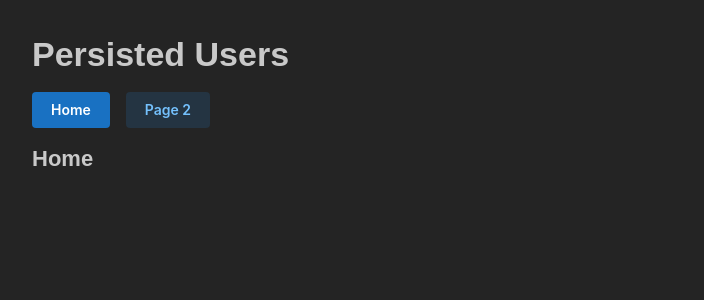
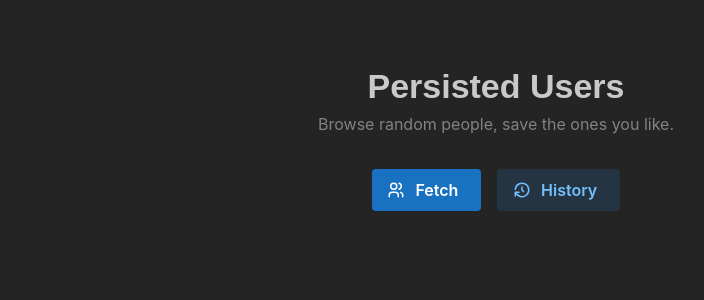
Before and after one commit to Sagi-o/persisted-users-app, a React (Vite) app in the folder apps/client/: page / in a window 1280 px wide. Shown: the top 300 px of the page, without its empty margins (144-848 px from the left). Built offline with nearby package versions, Linux system fonts and the light colour scheme.

Commit message:
client structure start + router

```diff
--- a/apps/client/src/app/app.tsx
+++ b/apps/client/src/app/app.tsx
@@ -1,30 +1,11 @@
-import { Suspense } from 'react';
-import { Route, Routes, Link } from 'react-router-dom';
-import { Button, Center, Container, Group, Loader, Stack, Title } from '@mantine/core';
+import { Outlet } from 'react-router-dom';
+import { Container } from '@mantine/core';
 
 export function App() {
   return (
-    <Suspense
-      fallback={
-        <Center h="100vh">
-          <Loader size="lg" />
-        </Center>
-      }
-    >
-      <Container size="md" py="xl">
-        <Stack>
-          <Title order={1}>Persisted Users</Title>
-          <Group>
-            <Button component={Link} to="/">Home</Button>
-            <Button component={Link} to="/page-2" variant="light">Page 2</Button>
-          </Group>
-          <Routes>
-            <Route path="/" element={<Title order={3}>Home</Title>} />
-            <Route path="/page-2" element={<Title order={3}>Page 2</Title>} />
-          </Routes>
-        </Stack>
-      </Container>
-    </Suspense>
+    <Container size="md" py="xl">
+      <Outlet />
+    </Container>
   );
 }
 
--- /dev/null
+++ b/apps/client/src/app/components/BackButton.tsx
@@ -0,0 +1,17 @@
+import { useNavigate } from 'react-router-dom';
+import { Button } from '@mantine/core';
+import { IconArrowLeft } from '@tabler/icons-react';
+
+export function BackButton() {
+  const navigate = useNavigate();
+  return (
+    <Button
+      variant="subtle"
+      leftSection={<IconArrowLeft size={16} />}
+      onClick={() => navigate(-1)}
+      w="fit-content"
+    >
+      Back
+    </Button>
+  );
+}
--- /dev/null
+++ b/apps/client/src/app/pages/HomePage.tsx
@@ -0,0 +1,33 @@
+import { Link } from 'react-router-dom';
+import { Button, Group, Stack, Text, Title } from '@mantine/core';
+import { IconHistory, IconUsers } from '@tabler/icons-react';
+
+export function HomePage() {
+  return (
+    <Stack align="center" gap="xl" mt="xl">
+      <Stack gap={4} align="center">
+        <Title order={1}>Persisted Users</Title>
+        <Text c="dimmed">Browse random people, save the ones you like.</Text>
+      </Stack>
+      <Group>
+        <Button
+          component={Link}
+          to="/random"
+          size="md"
+          leftSection={<IconUsers size={18} />}
+        >
+          Fetch
+        </Button>
+        <Button
+          component={Link}
+          to="/saved"
+          size="md"
+          variant="light"
+          leftSection={<IconHistory size={18} />}
+        >
+          History
+        </Button>
+      </Group>
+    </Stack>
+  );
+}
--- /dev/null
+++ b/apps/client/src/app/pages/ProfileDetailPage.tsx
@@ -0,0 +1,16 @@
+import { useParams } from 'react-router-dom';
+import { Stack, Text, Title } from '@mantine/core';
+import { BackButton } from '../components/BackButton';
+
+export function ProfileDetailPage() {
+  const { source, id } = useParams<{ source: string; id: string }>();
+  return (
+    <Stack>
+      <BackButton />
+      <Title order={2}>Profile Detail</Title>
+      <Text>
+        source: {source}, id: {id}
+      </Text>
+    </Stack>
+  );
+}
--- /dev/null
+++ b/apps/client/src/app/pages/RandomListPage.tsx
@@ -0,0 +1,11 @@
+import { Stack, Title } from '@mantine/core';
+import { BackButton } from '../components/BackButton';
+
+export function RandomListPage() {
+  return (
+    <Stack>
+      <BackButton />
+      <Title order={2}>Random List</Title>
+    </Stack>
+  );
+}
--- /dev/null
+++ b/apps/client/src/app/pages/SavedListPage.tsx
@@ -0,0 +1,11 @@
+import { Stack, Title } from '@mantine/core';
+import { BackButton } from '../components/BackButton';
+
+export function SavedListPage() {
+  return (
+    <Stack>
+      <BackButton />
+      <Title order={2}>Saved Profiles</Title>
+    </Stack>
+  );
+}
--- /dev/null
+++ b/apps/client/src/app/utils/router.tsx
@@ -0,0 +1,21 @@
+import { createBrowserRouter, type RouteObject } from 'react-router-dom';
+import App from '../app';
+import { HomePage } from '../pages/HomePage';
+import { RandomListPage } from '../pages/RandomListPage';
+import { SavedListPage } from '../pages/SavedListPage';
+import { ProfileDetailPage } from '../pages/ProfileDetailPage';
+
+export const routes: RouteObject[] = [
+  {
+    path: '/',
+    element: <App />,
+    children: [
+      { index: true, element: <HomePage /> },
+      { path: 'random', element: <RandomListPage /> },
+      { path: 'saved', element: <SavedListPage /> },
+      { path: 'profile/:source/:id', element: <ProfileDetailPage /> },
+    ],
+  },
+];
+
+export const router = createBrowserRouter(routes);
--- a/apps/client/src/main.tsx
+++ b/apps/client/src/main.tsx
@@ -4,13 +4,13 @@ import '@mantine/charts/styles.css';
 import '@mantine/notifications/styles.css';
 
 import { StrictMode } from 'react';
-import { BrowserRouter } from 'react-router-dom';
+import { RouterProvider } from 'react-router-dom';
 import * as ReactDOM from 'react-dom/client';
 import { MantineProvider } from '@mantine/core';
 import { ModalsProvider } from '@mantine/modals';
 import { Notifications } from '@mantine/notifications';
 import { QueryClient, QueryClientProvider } from '@tanstack/react-query';
-import App from './app/app';
+import { router } from './app/utils/router';
 import { theme } from './app/utils/mantine';
 
 const queryClient = new QueryClient();
@@ -25,9 +25,7 @@ root.render(
       <MantineProvider theme={theme} defaultColorScheme="dark" forceColorScheme="dark">
         <ModalsProvider>
           <Notifications />
-          <BrowserRouter>
-            <App />
-          </BrowserRouter>
+          <RouterProvider router={router} />
         </ModalsProvider>
       </MantineProvider>
     </QueryClientProvider>
--- a/package.json
+++ b/package.json
@@ -71,6 +71,7 @@
     "@mantine/hooks": "^8.3.18",
     "@mantine/modals": "^8.3.18",
     "@mantine/notifications": "^8.3.18",
+    "@tabler/icons-react": "^3.44.0",
     "@tanstack/react-query": "^5.100.10",
     "axios": "^1.6.0",
     "better-sqlite3": "^12.10.0",
```
Also changed, not shown: apps/client/src/test-setup.ts (added, +16 -0 lines), apps/client/vite.config.mts, 2 other files (tests, documents, lock files or other folders).
